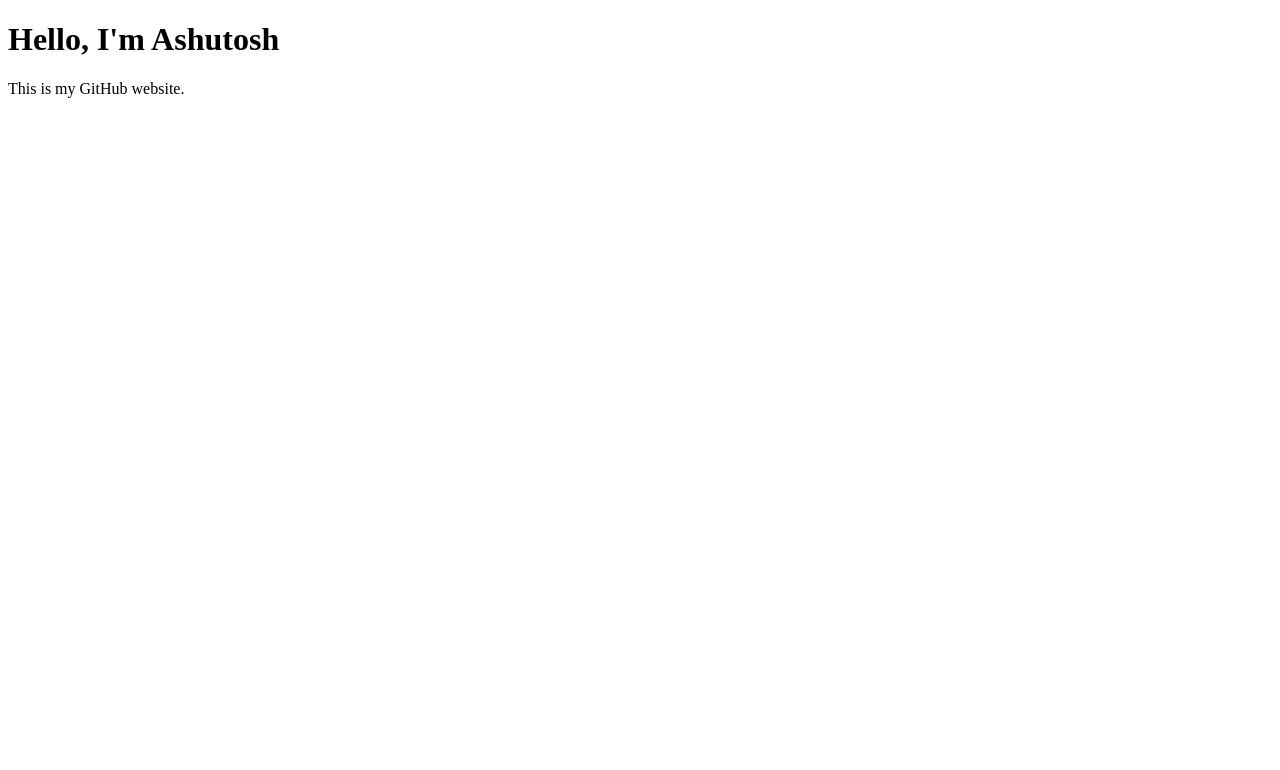
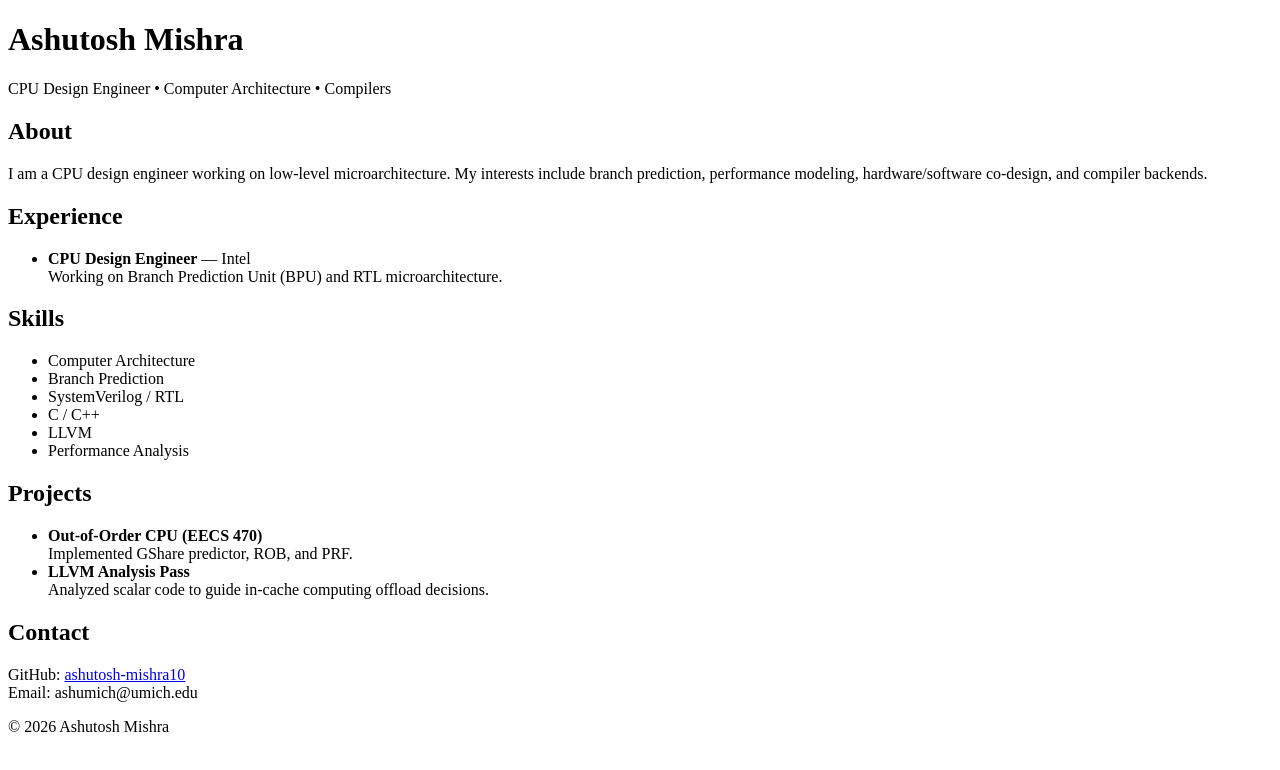
Before and after one commit to ashutosh-mishra10/ashutosh-mishra10.github.io, a plain HTML site: page index.html in a window 1280 px wide. Drawn offline with Linux system fonts and the light colour scheme.

Commit message:
Enhance index.html with personal and project details
Updated the index.html file to include personal information and sections about experience, skills, projects, and contact details.

```diff
--- a/index.html
+++ b/index.html
@@ -1,10 +1,77 @@
 <!DOCTYPE html>
-<html>
+<html lang="en">
 <head>
-  <title>My Website</title>
+  <meta charset="UTF-8">
+  <title>Ashutosh Mishra</title>
+  <meta name="viewport" content="width=device-width, initial-scale=1.0">
+  <link rel="stylesheet" href="style.css">
 </head>
 <body>
-  <h1>Hello, I'm Ashutosh</h1>
-  <p>This is my GitHub website.</p>
+
+  <header>
+    <h1>Ashutosh Mishra</h1>
+    <p>CPU Design Engineer • Computer Architecture • Compilers</p>
+  </header>
+
+  <section>
+    <h2>About</h2>
+    <p>
+      I am a CPU design engineer working on low-level microarchitecture.
+      My interests include branch prediction, performance modeling,
+      hardware/software co-design, and compiler backends.
+    </p>
+  </section>
+
+  <section>
+    <h2>Experience</h2>
+    <ul>
+      <li>
+        <strong>CPU Design Engineer</strong> — Intel
+        <br>
+        Working on Branch Prediction Unit (BPU) and RTL microarchitecture.
+      </li>
+    </ul>
+  </section>
+
+  <section>
+    <h2>Skills</h2>
+    <ul class="inline-list">
+      <li>Computer Architecture</li>
+      <li>Branch Prediction</li>
+      <li>SystemVerilog / RTL</li>
+      <li>C / C++</li>
+      <li>LLVM</li>
+      <li>Performance Analysis</li>
+    </ul>
+  </section>
+
+  <section>
+    <h2>Projects</h2>
+    <ul>
+      <li>
+        <strong>Out-of-Order CPU (EECS 470)</strong>
+        <br>
+        Implemented GShare predictor, ROB, and PRF.
+      </li>
+      <li>
+        <strong>LLVM Analysis Pass</strong>
+        <br>
+        Analyzed scalar code to guide in-cache computing offload decisions.
+      </li>
+    </ul>
+  </section>
+
+  <section>
+    <h2>Contact</h2>
+    <p>
+      GitHub: <a href="https://github.com/ashutosh-mishra10">ashutosh-mishra10</a><br>
+      Email: ashumich@umich.edu
+    </p>
+  </section>
+
+  <footer>
+    <p>© 2026 Ashutosh Mishra</p>
+  </footer>
+
 </body>
 </html>
```
